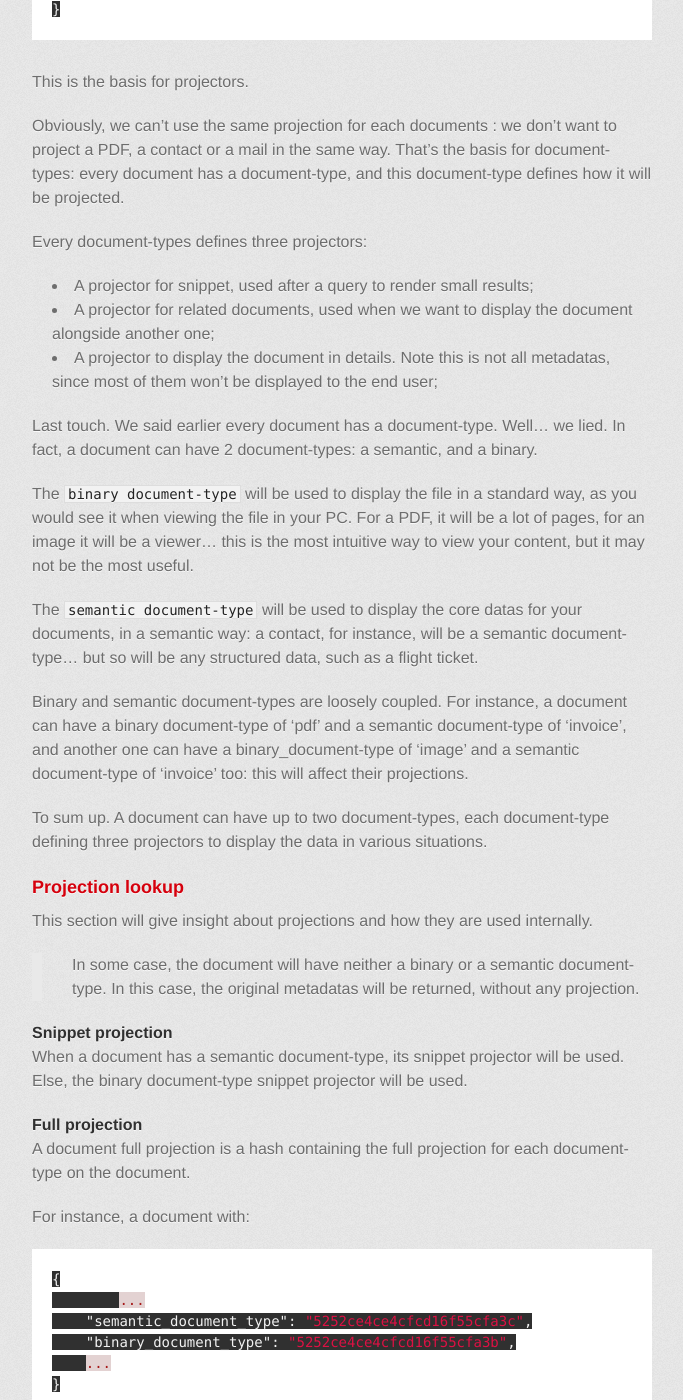
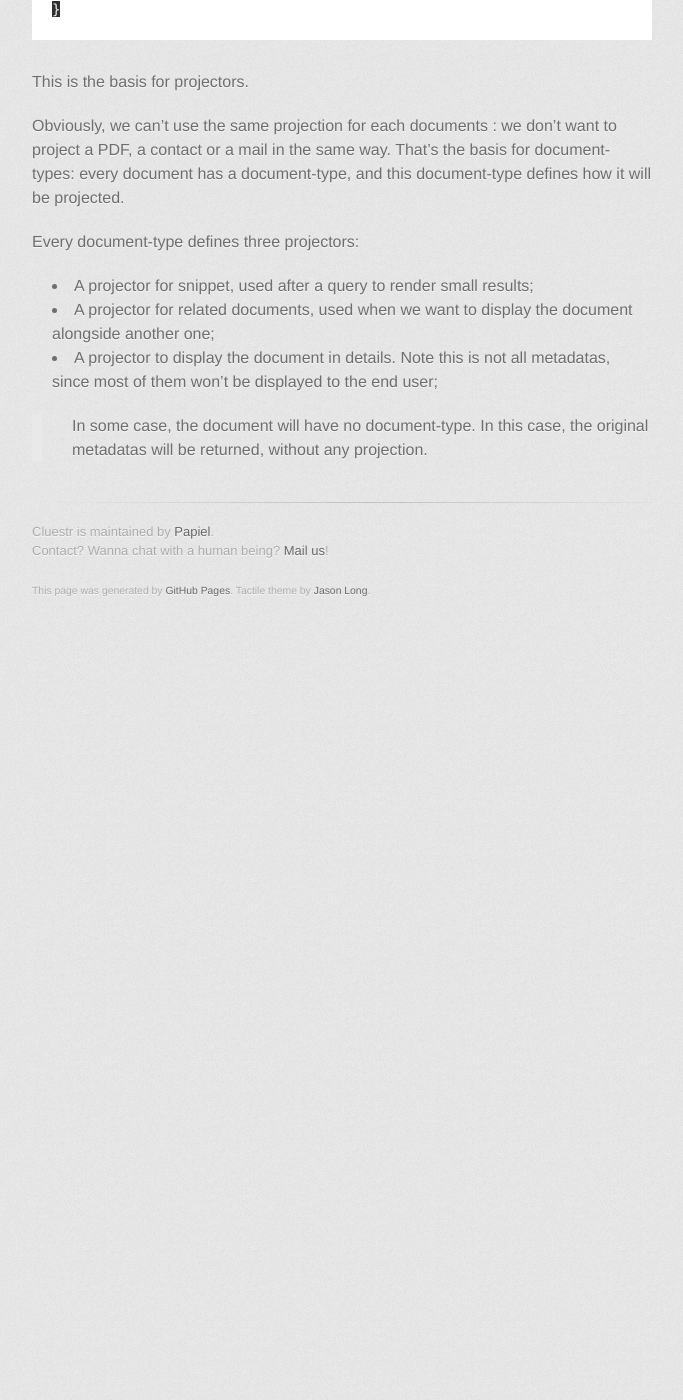
Before and after one commit to AnyFetch/developers.anyfetch.com, a Jekyll site: the page built from guides/projections.md, in a window 1280 px wide and 1400 px high, scrolled down 1557 px. Shown: the whole window, without its empty margins (298-981 px from the left). Built offline with Jekyll 4.4.1, drawn with Linux system fonts in a browser that asks for light colours; some web fonts are replaced; Markdown is read by kramdown in place of the engine named in the settings; after the commit the page ends 2187 px from its top, so only the background shows below that; some of the changed text lies outside the part shown.

Commit message:
Removed binaryDT / semanticDT informations

````diff
--- a/guides/projections.md
+++ b/guides/projections.md
@@ -64,56 +64,10 @@ This is the basis for projectors.
 Obviously, we can't use the same projection for each documents : we don't want to project a PDF, a contact or a mail in the same way.
 That's the basis for document-types: every document has a document-type, and this document-type defines how it will be projected.
 
-Every document-types defines three projectors:
+Every document-type defines three projectors:
 
 * A projector for snippet, used after a query to render small results;
 * A projector for related documents, used when we want to display the document alongside another one;
 * A projector to display the document in details. Note this is not all metadatas, since most of them won't be displayed to the end user;
 
-Last touch. We said earlier every document has a document-type. Well... we lied. In fact, a document can have 2 document-types: a semantic, and a binary.
-
-The `binary document-type` will be used to display the file in a standard way, as you would see it when viewing the file in your PC. For a PDF, it will be a lot of pages, for an image it will be a viewer... this is the most intuitive way to view your content, but it may not be the most useful.
-
-The `semantic document-type` will be used to display the core datas for your documents, in a semantic way: a contact, for instance, will be a semantic document-type... but so will be any structured data, such as a flight ticket.
-
-Binary and semantic document-types are loosely coupled. For instance, a document can have a binary document-type of 'pdf' and a semantic document-type of 'invoice', and another one can have a binary_document-type of 'image' and a semantic document-type of 'invoice' too: this will affect their projections.
-
-To sum up. A document can have up to two document-types, each document-type defining three projectors to display the data in various situations.
-
-### Projection lookup
-This section will give insight about projections and how they are used internally.
-
-> In some case, the document will have neither a binary or a semantic document-type. In this case, the original metadatas will be returned, without any projection.
-
-#### Snippet projection
-When a document has a semantic document-type, its snippet projector will be used. Else, the binary document-type snippet projector will be used.
-
-#### Full projection
-A document full projection is a hash containing the full projection for each document-type on the document.
-
-For instance, a document with:
-
-```json
-{
-	...
-    "semantic_document_type": "5252ce4ce4cfcd16f55cfa3c",
-    "binary_document_type": "5252ce4ce4cfcd16f55cfa3b",
-    ...
-}
-```
-
-Will be projected as :
-
-```json
-{
-	"5252ce4ce4cfcd16f55cfa3c": {
-		"description": "Full projection for the semantic document-type"
-	},
-	"5252ce4ce4cfcd16f55cfa3b": {
-		"description": "Full projection for the binary document-type"
-	},
-}
-```
-
-#### Related projection
-Not used for now.
+> In some case, the document will have no document-type. In this case, the original metadatas will be returned, without any projection.
````
Also changed, not shown: endpoints/frontend.md (+6 -14 lines).
